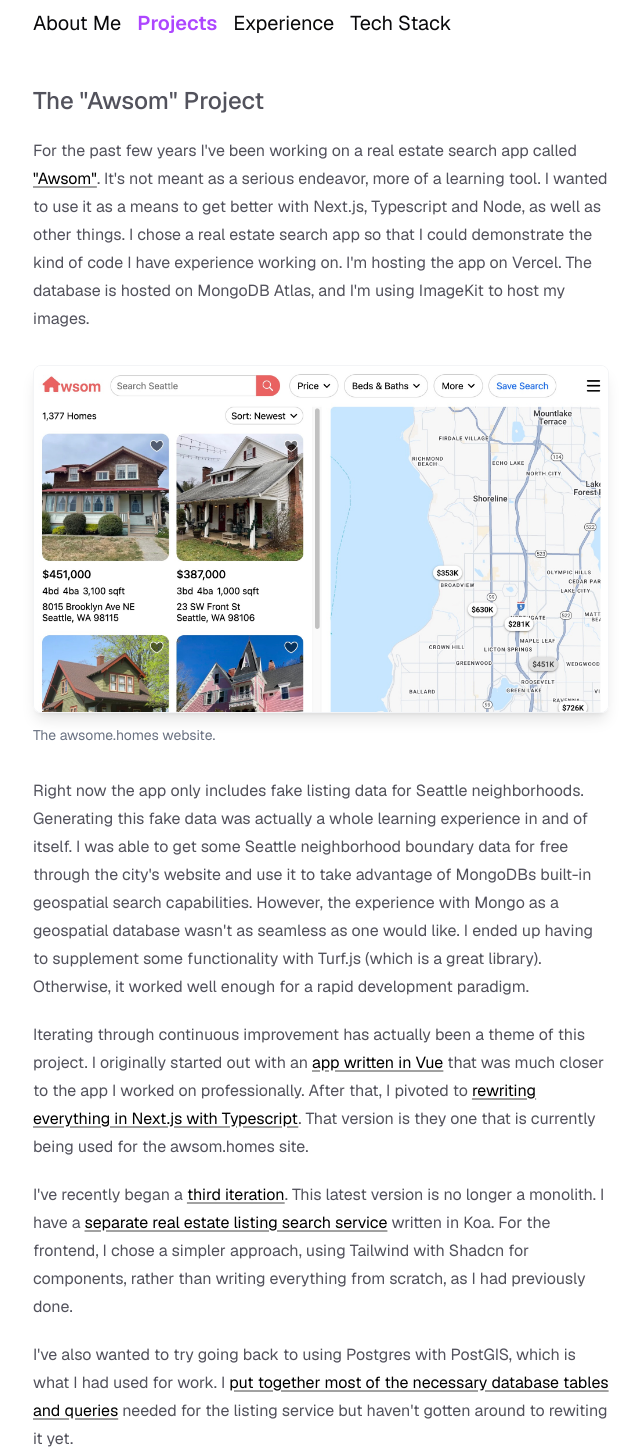
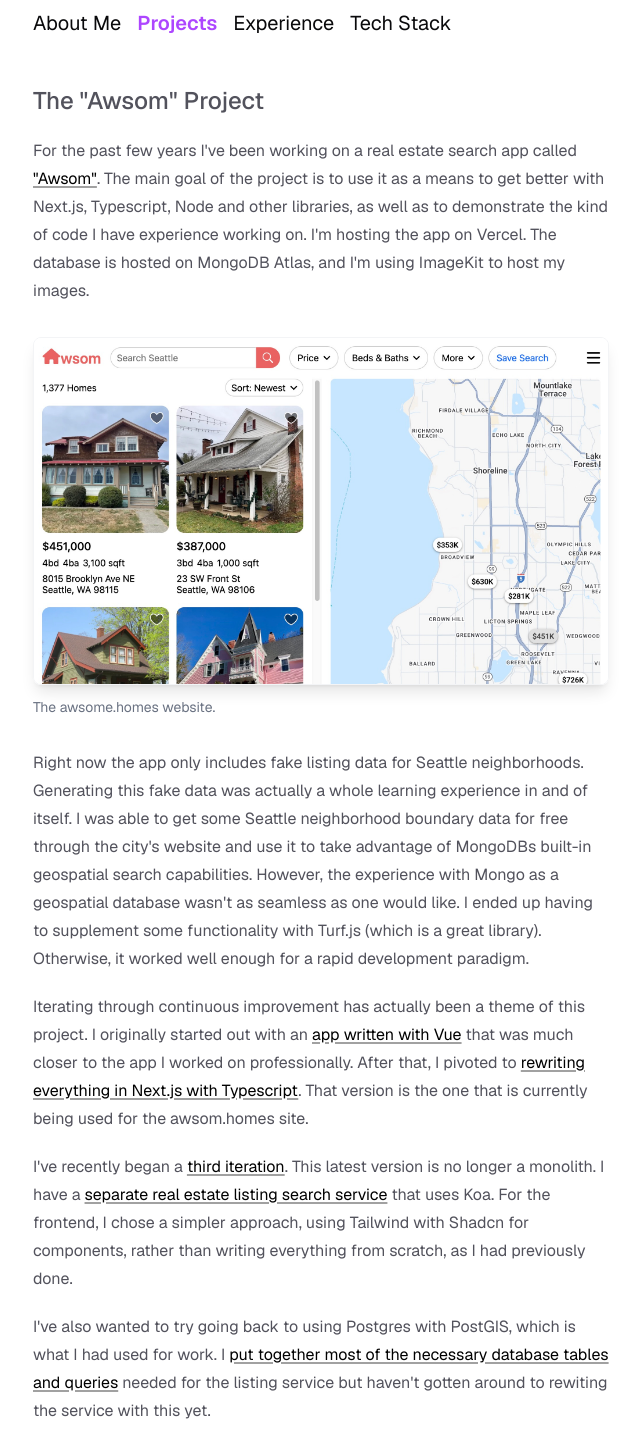
Before and after one commit to adamwgriffin/portfolio, a Next.js app: page /projects in a window 1280 px wide. Shown: the part 220-1669 px from the top of the page, without its empty margins (319-959 px from the left). Built offline with nearby package versions, Linux system fonts and the light colour scheme.

Commit message:
Edited projects page

```diff
--- a/app/projects/page.tsx
+++ b/app/projects/page.tsx
@@ -17,12 +17,11 @@
         <a href="https://awsom.homes/" target="_blank">
           &quot;Awsom&quot;
         </a>
-        . It&apos;s not meant as a serious endeavor, more of a learning tool. I
-        wanted to use it as a means to get better with Next.js, Typescript and
-        Node, as well as other things. I chose a real estate search app so that
-        I could demonstrate the kind of code I have experience working on.
-        I&apos;m hosting the app on Vercel. The database is hosted on MongoDB
-        Atlas, and I&apos;m using ImageKit to host my images.
+        . The main goal of the project is to use it as a means to get better
+        with Next.js, Typescript, Node and other libraries, as well as to
+        demonstrate the kind of code I have experience working on. I&apos;m
+        hosting the app on Vercel. The database is hosted on MongoDB Atlas, and
+        I&apos;m using ImageKit to host my images.
       </p>
 
       <figure>
@@ -53,14 +52,14 @@
         Iterating through continuous improvement has actually been a theme of
         this project. I originally started out with an{" "}
         <a href="https://github.com/adamwgriffin/vue-search" target="_blank">
-          app written in Vue
+          app written with Vue
         </a>{" "}
         that was much closer to the app I worked on professionally. After that,
         I pivoted to{" "}
         <a href="https://github.com/adamwgriffin/search" target="_blank">
           rewriting everything in Next.js with Typescript
         </a>
-        . That version is they one that is currently being used for the
+        . That version is the one that is currently being used for the
         awsom.homes site.
       </p>
 
@@ -76,7 +75,7 @@
         >
           separate real estate listing search service
         </a>{" "}
-        written in Koa. For the frontend, I chose a simpler approach, using
+        that uses Koa. For the frontend, I chose a simpler approach, using
         Tailwind with Shadcn for components, rather than writing everything from
         scratch, as I had previously done.
       </p>
@@ -91,7 +90,7 @@
           put together most of the necessary database tables and queries
         </a>{" "}
         needed for the listing service but haven&apos;t gotten around to
-        rewiting it yet.
+        rewiting the service with this yet.
       </p>
 
       <h1 className="text-2xl">This Website</h1>
@@ -100,7 +99,8 @@
         It&apos;s not the largest project in the world but putting together this
         site has been a fun thing to work on. I&apos;ve learned more about how
         to optimize a site for SEO with Next.js. I&apos;ve also spent some time
-        learning the Motion animation library as well as Motion Primitives.
+        learning the Motion animation library as well as the Motion-Primitives
+        UI kit.
       </p>
     </AnimatedSection>
   );
```
